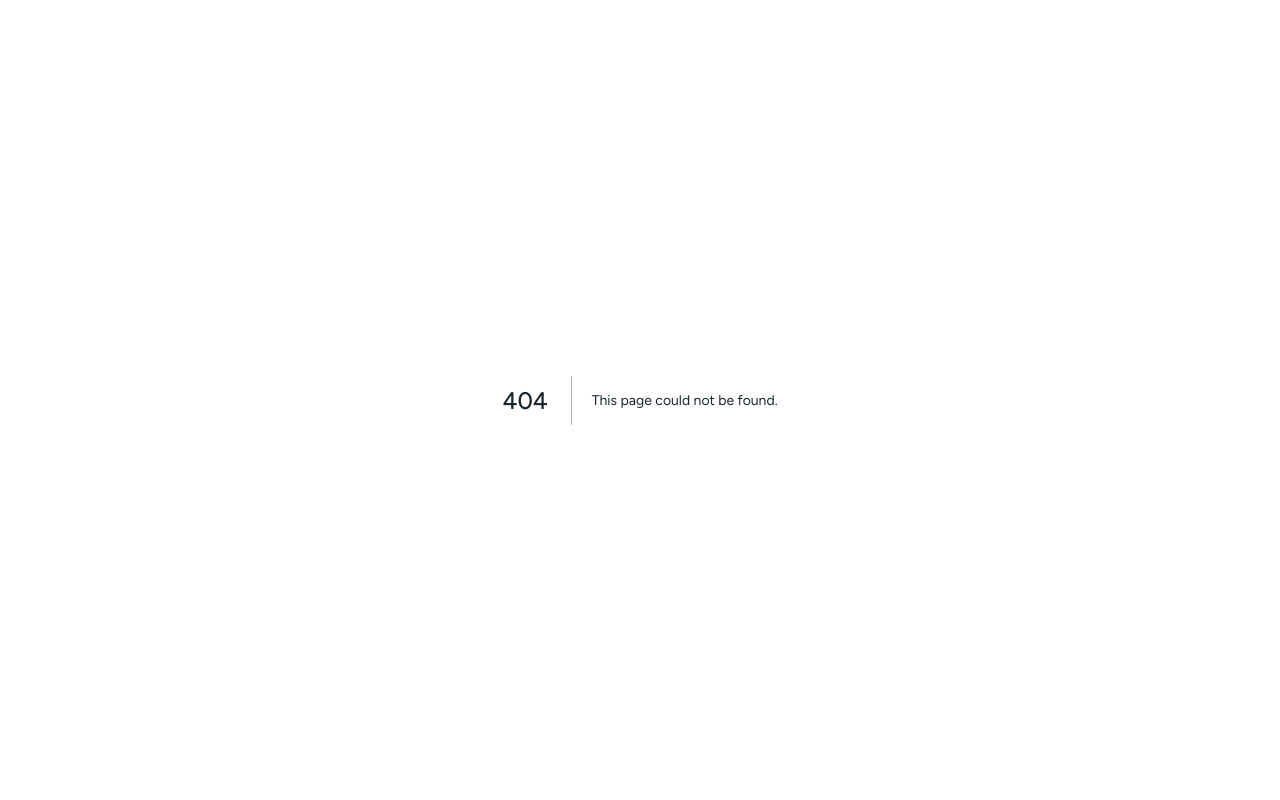
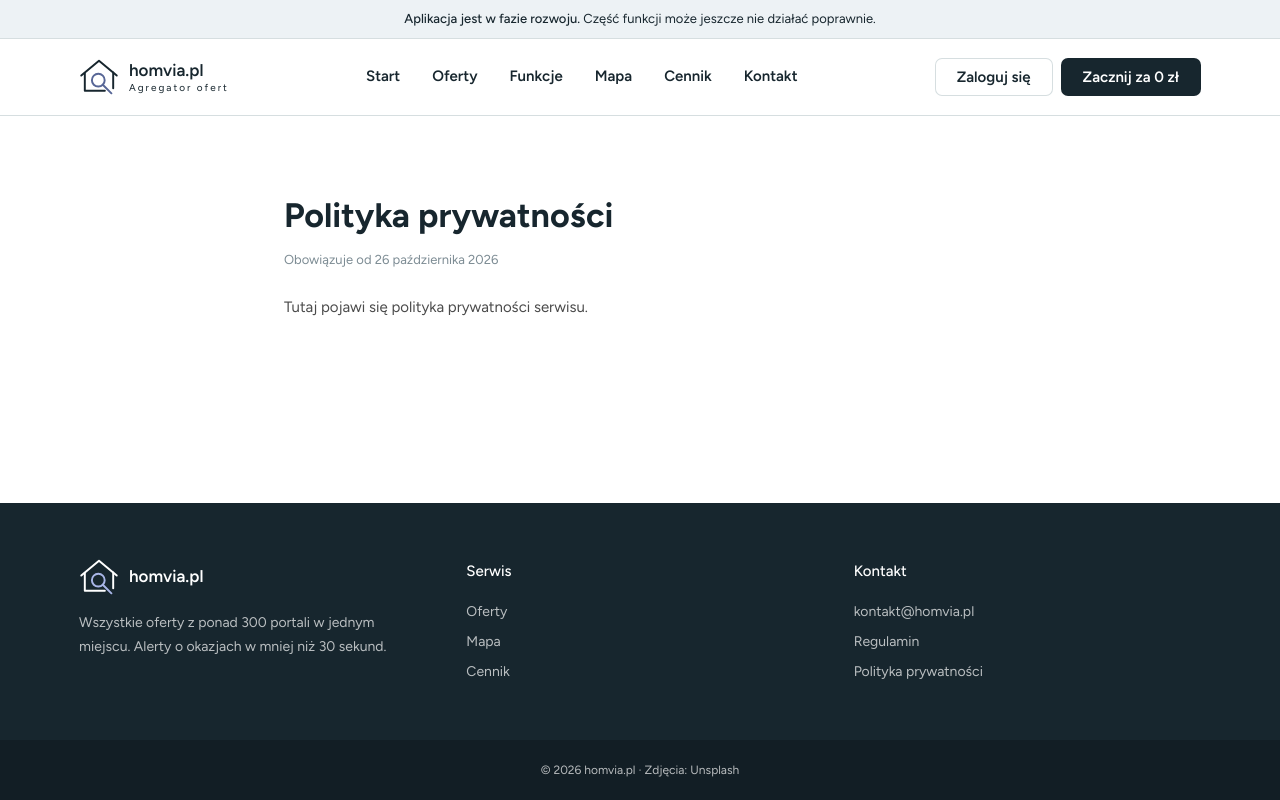
Before and after one commit to property-aggregator/frontend, a Next.js app: page /polityka-prywatnosci in a window 1280 px wide. Before the commit this address had no page. Built offline with nearby package versions, Linux system fonts and the light colour scheme.

Commit message:
update public paths for legal documents

```diff
--- /dev/null
+++ b/src/app/(public)/layout.tsx
@@ -0,0 +1,12 @@
+import { SiteFooter } from "@/components/site-footer";
+import { SiteHeader } from "@/components/site-header";
+
+export default function PublicLayout({ children }: { children: React.ReactNode }) {
+	return (
+		<div className="flex min-h-screen flex-col">
+			<SiteHeader />
+			<div className="flex-1">{children}</div>
+			<SiteFooter />
+		</div>
+	);
+}
--- a/src/app/(public)/page.tsx
+++ b/src/app/(public)/page.tsx
@@ -7,14 +7,11 @@ import { MapSection } from "@/features/landing/map-section";
 import { Pricing } from "@/features/landing/pricing";
 import { Process } from "@/features/landing/process";
 import { RevealOnScroll } from "@/features/landing/reveal-on-scroll";
-import { SiteFooter } from "@/features/landing/site-footer";
-import { SiteHeader } from "@/features/landing/site-header";
 import { Stats } from "@/features/landing/stats";
 
 export default function HomePage() {
 	return (
 		<>
-			<SiteHeader />
 			<main>
 				<Hero />
 				<Portals />
@@ -27,7 +24,6 @@ export default function HomePage() {
 				<Pricing />
 				<Contact />
 			</main>
-			<SiteFooter />
 			<RevealOnScroll />
 		</>
 	);
--- /dev/null
+++ b/src/app/(public)/polityka-prywatnosci/[version]/page.tsx
@@ -0,0 +1,13 @@
+import type { Metadata } from "next";
+import { privacy } from "@/features/legal/documents";
+import { LegalArchivePage } from "@/features/legal/legal-document-page";
+
+export const metadata: Metadata = { title: `${privacy.title} (wersja archiwalna)` };
+
+export function generateStaticParams() {
+	return privacy.versions.map(({ effectiveFrom }) => ({ version: effectiveFrom }));
+}
+
+export default function PrivacyVersionPage({ params }: PageProps<"/polityka-prywatnosci/[version]">) {
+	return <LegalArchivePage document={privacy} params={params} />;
+}
--- /dev/null
+++ b/src/app/(public)/polityka-prywatnosci/page.tsx
@@ -0,0 +1,9 @@
+import type { Metadata } from "next";
+import { privacy } from "@/features/legal/documents";
+import { LegalDocumentPage } from "@/features/legal/legal-document-page";
+
+export const metadata: Metadata = { title: privacy.title };
+
+export default function PrivacyPage() {
+	return <LegalDocumentPage document={privacy} version={privacy.versions[0]} />;
+}
--- /dev/null
+++ b/src/app/(public)/regulamin/[version]/page.tsx
@@ -0,0 +1,13 @@
+import type { Metadata } from "next";
+import { terms } from "@/features/legal/documents";
+import { LegalArchivePage } from "@/features/legal/legal-document-page";
+
+export const metadata: Metadata = { title: `${terms.title} (wersja archiwalna)` };
+
+export function generateStaticParams() {
+	return terms.versions.map(({ effectiveFrom }) => ({ version: effectiveFrom }));
+}
+
+export default function TermsVersionPage({ params }: PageProps<"/regulamin/[version]">) {
+	return <LegalArchivePage document={terms} params={params} />;
+}
--- /dev/null
+++ b/src/app/(public)/regulamin/page.tsx
@@ -0,0 +1,9 @@
+import type { Metadata } from "next";
+import { terms } from "@/features/legal/documents";
+import { LegalDocumentPage } from "@/features/legal/legal-document-page";
+
+export const metadata: Metadata = { title: terms.title };
+
+export default function TermsPage() {
+	return <LegalDocumentPage document={terms} version={terms.versions[0]} />;
+}
--- a/src/features/landing/site-footer.tsx
+++ b/src/components/site-footer.tsx
@@ -19,15 +19,15 @@ export function SiteFooter() {
 				<div>
 					<h4 className="text-[15px] font-medium text-white">Serwis</h4>
 					<div className="mt-4 grid gap-1.5">
-						<a className="hover:text-white" href="#oferty">
+						<Link className="hover:text-white" href="/#oferty">
 							Oferty
-						</a>
-						<a className="hover:text-white" href="#mapa">
+						</Link>
+						<Link className="hover:text-white" href="/#mapa">
 							Mapa
-						</a>
-						<a className="hover:text-white" href="#cennik">
+						</Link>
+						<Link className="hover:text-white" href="/#cennik">
 							Cennik
-						</a>
+						</Link>
 					</div>
 				</div>
 				<div>
--- a/src/features/landing/site-header.tsx
+++ b/src/components/site-header.tsx
@@ -1,5 +1,7 @@
 "use client";
 
+import Link from "next/link";
+import { usePathname } from "next/navigation";
 import { useEffect, useState } from "react";
 import { Icon } from "@/components/icon";
 import { BrandName, LogoMark } from "@/components/logo";
@@ -42,7 +44,8 @@ function useActiveSection(): string {
 }
 
 export function SiteHeader() {
-	const active = useActiveSection();
+	const section = useActiveSection();
+	const active = usePathname() === routes.home ? section : null;
 	const [menuOpen, setMenuOpen] = useState(false);
 
 	return (
@@ -58,7 +61,7 @@ export function SiteHeader() {
 
 			<header className="sticky top-0 z-50 border-b border-line bg-white">
 				<div className="mx-auto flex h-[76px] max-w-[1170px] items-center justify-between px-6">
-					<a href="#top" className="flex items-center gap-2.5">
+					<Link href="/#top" className="flex items-center gap-2.5">
 						<LogoMark />
 						<span className="head leading-none">
 							<span className="block text-[17px] font-semibold text-ink">
@@ -66,12 +69,12 @@ export function SiteHeader() {
 							</span>
 							<span className="mt-1 block text-[10px] tracking-[.2em]">Agregator ofert</span>
 						</span>
-					</a>
+					</Link>
 					<nav className="hidden items-center gap-8 lg:flex">
 						{navItems.map(({ id, label }) => (
-							<a key={id} className="nav-link" href={`#${id}`} aria-current={active === id}>
+							<Link key={id} className="nav-link" href={`/#${id}`} aria-current={active === id}>
 								{label}
-							</a>
+							</Link>
 						))}
 					</nav>
 					<div className="hidden items-center gap-2 sm:flex">
@@ -79,9 +82,9 @@ export function SiteHeader() {
 						<a href={routes.login} className="btn btn-sm btn-soft">
 							Zaloguj się
 						</a>
-						<a href="#cennik" className="btn btn-sm btn-primary">
+						<Link href="/#cennik" className="btn btn-sm btn-primary">
 							Zacznij za 0 zł
-						</a>
+						</Link>
 					</div>
 					<button
 						type="button"
@@ -99,22 +102,22 @@ export function SiteHeader() {
 					className={cn(menuOpen ? "flex" : "hidden", "flex-col border-t border-line px-6 py-2 lg:hidden")}
 				>
 					{navItems.map(({ id, label }) => (
-						<a
+						<Link
 							key={id}
 							className="head py-2.5 text-[13px] text-ink uppercase"
-							href={`#${id}`}
+							href={`/#${id}`}
 							onClick={() => setMenuOpen(false)}
 						>
 							{label}
-						</a>
+						</Link>
 					))}
 					<div className="grid grid-cols-2 gap-2 py-2">
 						<a href={routes.login} className="btn btn-sm btn-soft">
 							Zaloguj się
 						</a>
-						<a href="#cennik" className="btn btn-sm btn-primary" onClick={() => setMenuOpen(false)}>
+						<Link href="/#cennik" className="btn btn-sm btn-primary" onClick={() => setMenuOpen(false)}>
 							Zacznij za 0 zł
-						</a>
+						</Link>
 					</div>
 				</div>
 			</header>
--- /dev/null
+++ b/src/features/legal/documents.tsx
@@ -0,0 +1,35 @@
+import { routes } from "@/lib/routes";
+
+export type LegalVersion = {
+	effectiveFrom: string;
+	content: React.ReactNode;
+};
+
+export type LegalDocument = {
+	title: string;
+	path: string;
+	versions: LegalVersion[];
+};
+
+// Newest first: the first version is the one currently in force. Never edit a published version, add a new one.
+export const terms: LegalDocument = {
+	title: "Regulamin",
+	path: routes.terms,
+	versions: [
+		{
+			effectiveFrom: "2026-10-26",
+			content: <p>Tutaj pojawi się regulamin serwisu.</p>,
+		},
+	],
+};
+
+export const privacy: LegalDocument = {
+	title: "Polityka prywatności",
+	path: routes.privacy,
+	versions: [
+		{
+			effectiveFrom: "2026-10-26",
+			content: <p>Tutaj pojawi się polityka prywatności serwisu.</p>,
+		},
+	],
+};
--- /dev/null
+++ b/src/features/legal/legal-document-page.tsx
@@ -0,0 +1,92 @@
+import Link from "next/link";
+import { notFound, redirect } from "next/navigation";
+import type { LegalDocument, LegalVersion } from "./documents";
+
+const dateFormat = new Intl.DateTimeFormat("pl-PL", { dateStyle: "long", timeZone: "UTC" });
+
+function Day({ date }: { date: Date }) {
+	return <time dateTime={date.toISOString().slice(0, 10)}>{dateFormat.format(date)}</time>;
+}
+
+function dayBefore(iso: string): Date {
+	const date = new Date(iso);
+	date.setUTCDate(date.getUTCDate() - 1);
+	return date;
+}
+
+function Validity({ document, index }: { document: LegalDocument; index: number }) {
+	const from = new Date(document.versions[index].effectiveFrom);
+	if (index === 0) {
+		return (
+			<>
+				Obowiązuje od <Day date={from} />
+			</>
+		);
+	}
+
+	return (
+		<>
+			Wersja obowiązująca od <Day date={from} /> do{" "}
+			<Day date={dayBefore(document.versions[index - 1].effectiveFrom)} />
+		</>
+	);
+}
+
+export function LegalDocumentPage({ document, version }: { document: LegalDocument; version: LegalVersion }) {
+	const index = document.versions.indexOf(version);
+	const previous = document.versions.slice(1);
+
+	return (
+		<main className="mx-auto max-w-[760px] px-6 py-20">
+			<h1 className="title">{document.title}</h1>
+			<p className="mt-3 text-[13px] text-muted">
+				<Validity document={document} index={index} />
+			</p>
+
+			{index > 0 && (
+				<p className="mt-6 rounded-lg bg-mist p-4 text-[14px]">
+					To archiwalna wersja dokumentu.{" "}
+					<Link href={document.path} className="font-semibold text-ink underline">
+						Zobacz aktualną wersję
+					</Link>
+				</p>
+			)}
+
+			<div className="mt-6 space-y-4 text-[15px]">{version.content}</div>
+
+			{index === 0 && previous.length > 0 && (
+				<section className="mt-12 border-t border-line pt-6">
+					<h2 className="head text-[16px] font-bold">Poprzednie wersje</h2>
+					<ul className="mt-3 space-y-1.5">
+						{previous.map((item, i) => (
+							<li key={item.effectiveFrom}>
+								<Link href={`${document.path}/${item.effectiveFrom}`} className="text-ink underline">
+									<Validity document={document} index={i + 1} />
+								</Link>
+							</li>
+						))}
+					</ul>
+				</section>
+			)}
+		</main>
+	);
+}
+
+export async function LegalArchivePage({
+	document,
+	params,
+}: {
+	document: LegalDocument;
+	params: Promise<{ version: string }>;
+}) {
+	const { version } = await params;
+	const found = document.versions.find((item) => item.effectiveFrom === version);
+	if (!found) {
+		notFound();
+	}
+	if (found === document.versions[0]) {
+		redirect(document.path);
+	}
+
+	return <LegalDocumentPage document={document} version={found} />;
+}
--- a/src/lib/routes.ts
+++ b/src/lib/routes.ts
@@ -14,8 +14,8 @@ export const routes = {
 } as const;
 
 // Everything else requires a session. Keep this an allowlist, so a new page is private by default.
-const publicPaths: string[] = [routes.home, routes.latest, routes.terms, routes.privacy];
-const publicPrefixes: string[] = [routes.articles];
+const publicPaths: string[] = [routes.home, routes.latest];
+const publicPrefixes: string[] = [routes.articles, routes.terms, routes.privacy];
 
 export function isPublicPath(pathname: string): boolean {
 	return (
```
